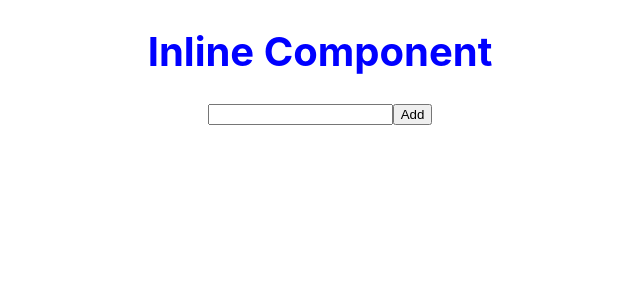
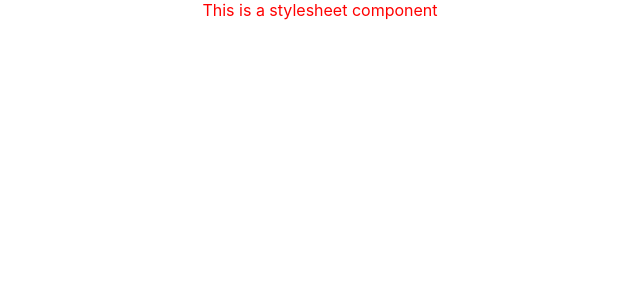
Before and after one commit to vmussato/ract-to-do, a React (Create React App) app: page / in a window 1280 px wide. Shown: the top 300 px of the page, without its empty margins (320-960 px from the left). Built offline with nearby package versions, Linux system fonts and the light colour scheme.

Commit message:
Regular styling

```diff
--- a/src/App.js
+++ b/src/App.js
@@ -2,13 +2,15 @@ import logo from './logo.svg';
 import './App.css';
 import Todo from './components/Todo';
 import InlineComponent from './components/InlineComponent';
+import StylesheetComponent from './components/StylesheetComponent';
 
 
 function App() {
   return (
     <div className="App">
-      <InlineComponent />
-      <Todo />
+      <StylesheetComponent />
+      {/* <InlineComponent />
+      <Todo /> */}
     </div>
   );
 }
--- /dev/null
+++ b/src/components/StylesheetComponent.js
@@ -0,0 +1,5 @@
+import "./style.css";
+
+export default function StylesheetComponent() {
+    return <div className="header">This is a stylesheet component</div>
+}
--- /dev/null
+++ b/src/components/style.css
@@ -0,0 +1,3 @@
+.header {
+    color: red;
+}
```
